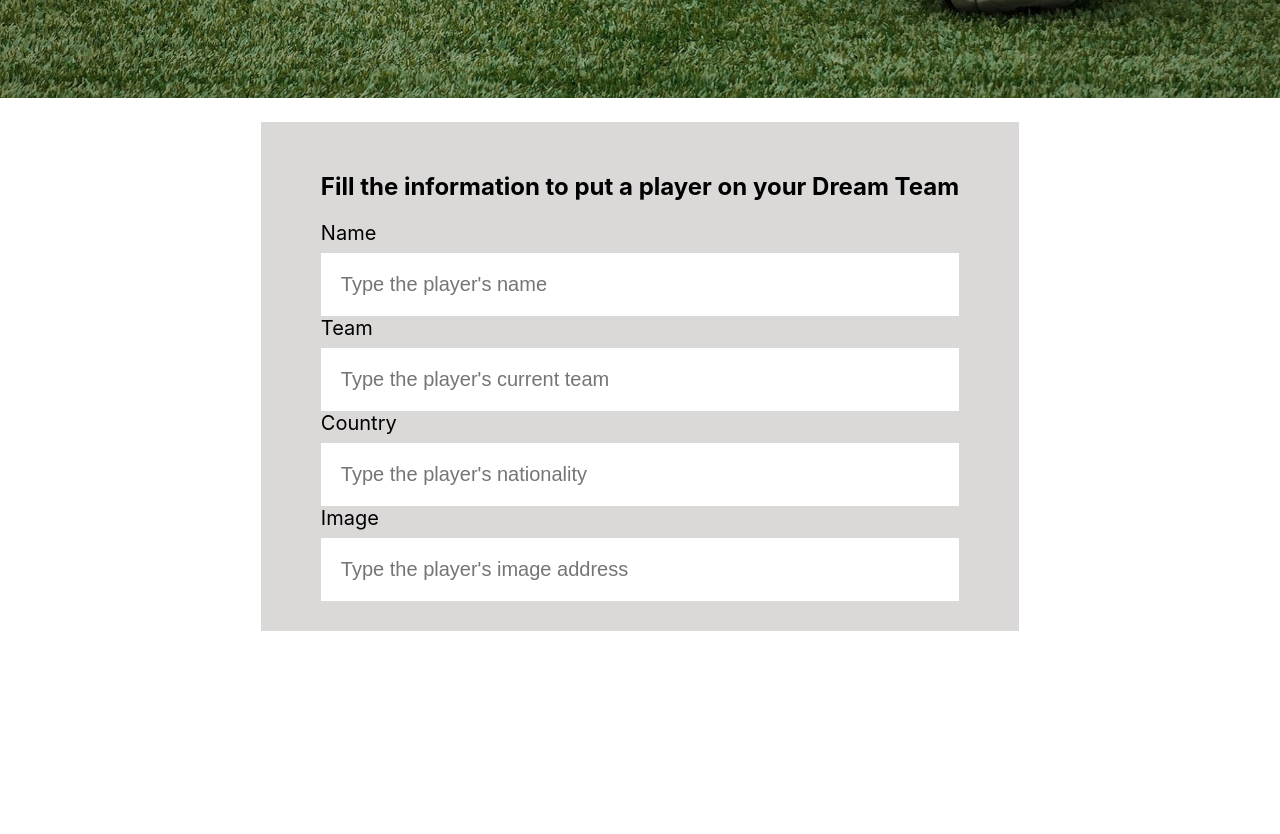
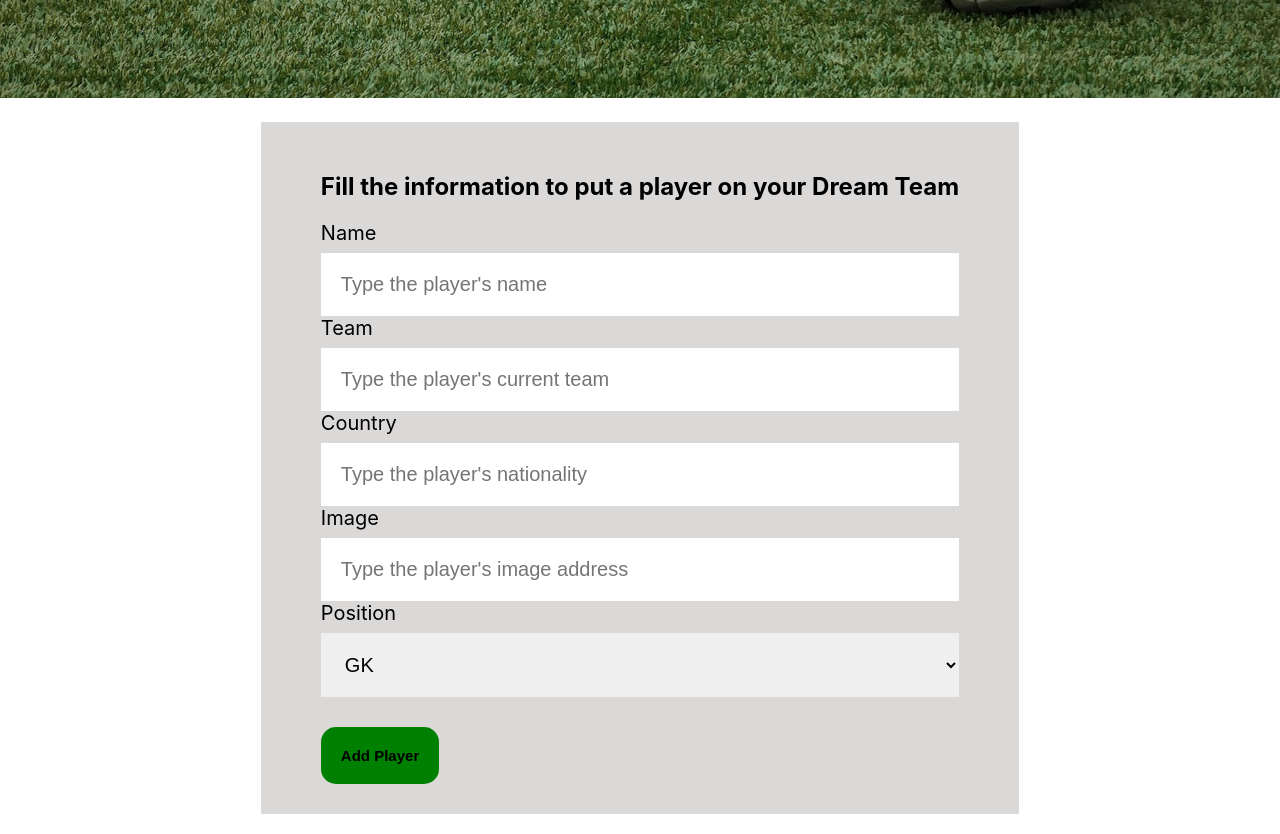
Before and after one commit to tharlytonscarabotto/dreamteam-react, a React (Create React App) app: page / in a window 1280 px wide. Shown: the part 320-1154 px from the top of the page. Before the commit the page ends 971 px from the top, so only its background shows below. Built offline with nearby package versions, Linux system fonts and the light colour scheme.

Commit message:
creating the form components

```diff
--- /dev/null
+++ b/src/components/Button/Button.css
@@ -0,0 +1,14 @@
+.button{
+    background-color: green;
+    margin-top: 30px;
+    padding: 20px;
+    font-size: 15px;
+    font-weight: bold;
+    border: none;
+    border-radius: 15px;
+    cursor: pointer;
+}
+
+.button:hover{
+    background-color: rgb(100, 165, 2);
+}
--- /dev/null
+++ b/src/components/Button/index.js
@@ -0,0 +1,13 @@
+import './Button.css'
+
+const Button = (props) => {
+    return(
+        <button className='button'>
+            {props.children}
+        </button>
+    )
+}
+
+export default Button
+
+// .children = what's inside the button tag in the index form
--- /dev/null
+++ b/src/components/DropDownList/DropDownList.css
@@ -0,0 +1,13 @@
+.drop-down label{
+    display: block;
+    font-size: 20px;
+    margin-bottom: 8px;
+}
+
+.drop-down select{
+    padding: 20px;
+    width: 100%;
+    border: none;
+    font-size: 20px;
+    box-sizing: border-box;
+}
--- /dev/null
+++ b/src/components/DropDownList/index.js
@@ -0,0 +1,16 @@
+import './DropDownList.css'
+
+const DropDownList = (props) => {
+    return (
+        <div className='drop-down'>
+            <label>{props.label}</label>
+            <select required={props.required}>
+                {props.position.map(position => {
+                    return <option key={position}>{position}</option>
+                })}
+            </select>
+        </div>
+    )
+}
+
+export default DropDownList
--- a/src/components/Form/index.js
+++ b/src/components/Form/index.js
@@ -1,15 +1,38 @@
+import Button from '../Button'
+import DropDownList from '../DropDownList'
 import TextInput from '../TextInput'
 import './Form.css'
 
 const Form = () => {
+
+    const positions = [
+        'GK',
+        'RB',
+        'CB',
+        'LB',
+        'CM',
+        'RW',
+        'ST',
+        'LW'
+    ]
+
+    const onSave = (event) => {
+        event.preventDefault()
+        console.log("Form foi ok")
+    }
+
     return (
         <section className='form'>
-            <form>
+            <form onSubmit={onSave}>
                 <h2>Fill the information to put a player on your Dream Team</h2>
-                <TextInput label="Name" placeholder="name" />
-                <TextInput label="Team" placeholder="current team" />
-                <TextInput label="Country" placeholder="nationality" />
+                <TextInput required={true} label="Name" placeholder="name" />
+                <TextInput required={true} label="Team" placeholder="current team" />
+                <TextInput required={true} label="Country" placeholder="nationality" />
                 <TextInput label="Image" placeholder="image address" />
+                <DropDownList required={true} label="Position" position={positions}/>
+                <Button>
+                    Add Player
+                </Button>
             </form>
         </section>
     )
--- a/src/components/TextInput/index.js
+++ b/src/components/TextInput/index.js
@@ -7,7 +7,7 @@ const TextInput = (props) => {
     return (
         <div className='text-input'>
             <label>{props.label}</label>
-            <input placeholder = {placeholder}/>
+            <input required={props.required} placeholder = {placeholder}/>
         </div>
     )
 }
```
